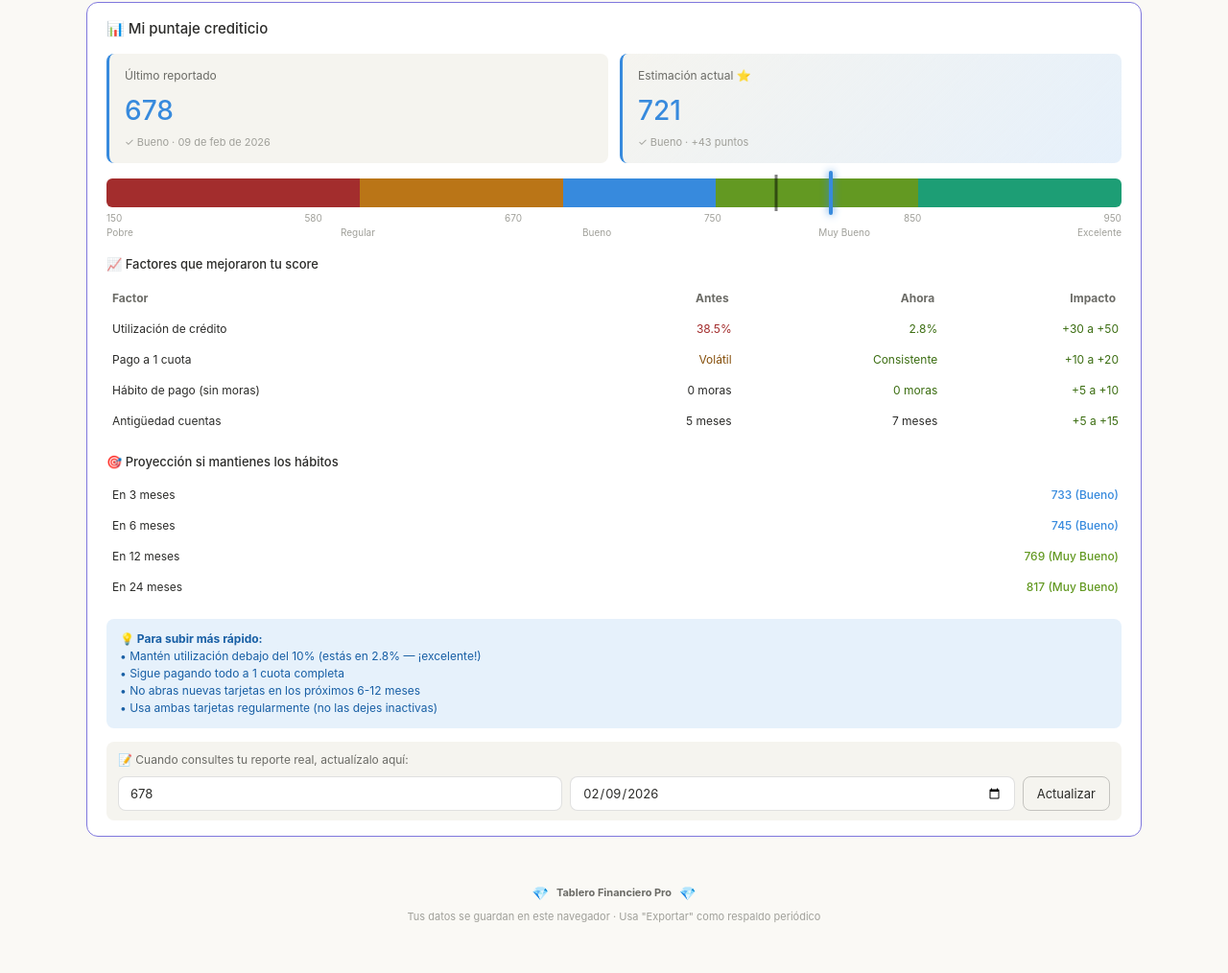
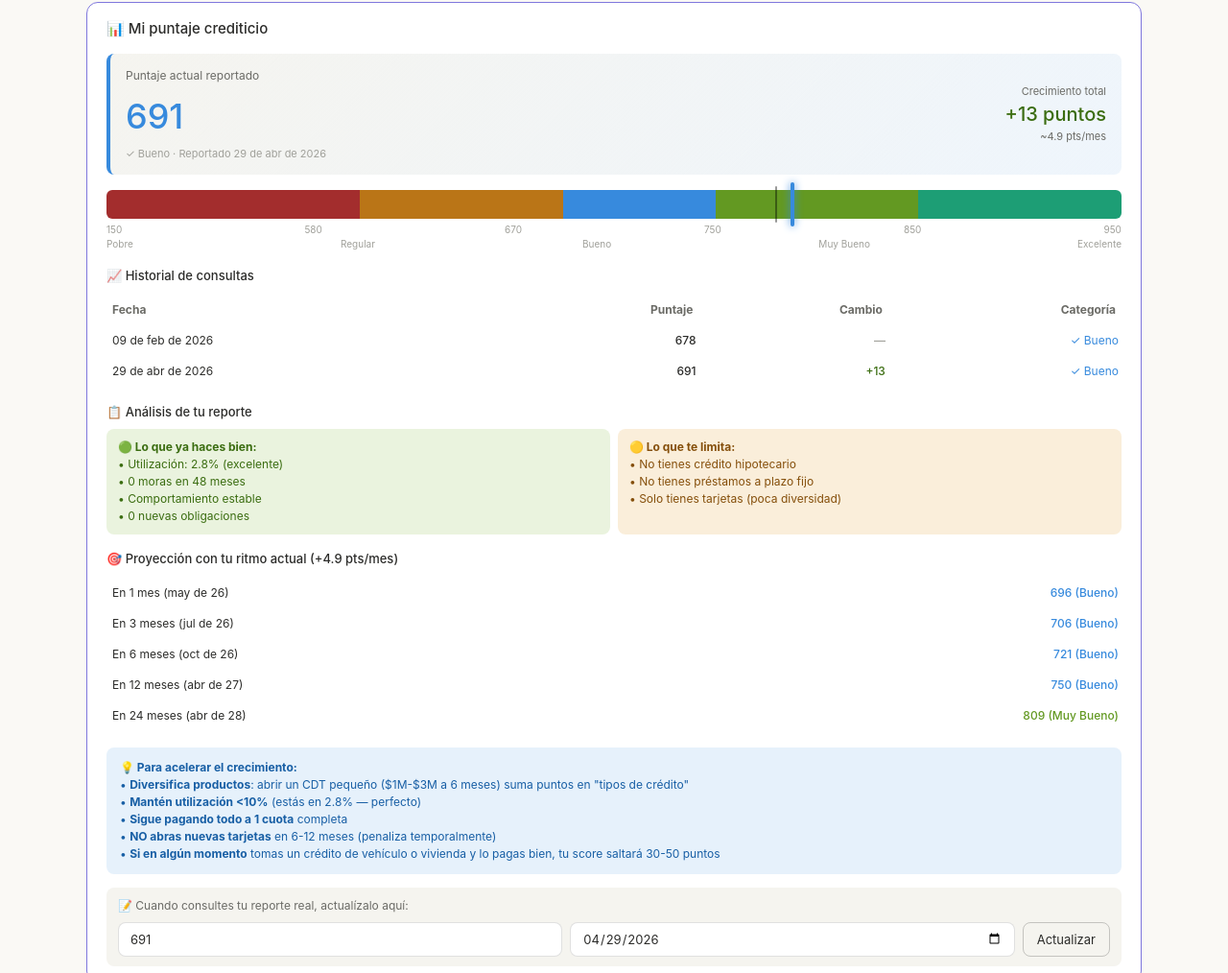
Before and after one commit to Cristiancc11/mis-finanzas, a plain HTML site: page index.html in a window 1280 px wide. Shown: the part 2641-3655 px from the top of the page at 96% size. Drawn offline with nearby package versions, Linux system fonts and the light colour scheme.

Commit message:
Update index.html

```diff
--- a/index.html
+++ b/index.html
@@ -967,7 +967,7 @@
 
 <script>
 (function() {
-  const STORAGE_KEY = 'finance-dashboard-cristian-v17';
+  const STORAGE_KEY = 'finance-dashboard-cristian-v18';
 
   const CATEGORIES = [
     // FIJOS NO NEGOCIABLES
@@ -1049,10 +1049,11 @@
     transactions: {},
     extraIncomes: {},
     creditScore: {
-      lastReported: 678,
-      lastReportedDate: '2026-02-09',
+      lastReported: 691,
+      lastReportedDate: '2026-04-29',
       history: [
-        { date: '2026-02-09', score: 678, source: 'DataCrédito' }
+        { date: '2026-02-09', score: 678, source: 'DataCrédito' },
+        { date: '2026-04-29', score: 691, source: 'DataCrédito' }
       ]
     }
   };
@@ -2143,27 +2144,23 @@
     const c = document.getElementById('credit-score-content');
     if (!c) return;
 
-    const cs = state.creditScore || { lastReported: 678, lastReportedDate: '2026-02-09', history: [] };
-    const lastScore = cs.lastReported || 678;
-    const lastDate = cs.lastReportedDate ? new Date(cs.lastReportedDate + 'T00:00:00') : new Date('2026-02-09');
-    const today = new Date();
-    const monthsPassed = Math.max(0, Math.floor((today - lastDate) / (1000 * 60 * 60 * 24 * 30)));
-
-    // Calcular utilización actual
-    const debt = totalDebt();
-    const limit = totalLimit();
-    const util = limit > 0 ? (debt / limit) * 100 : 0;
-
-    // Mejora estimada según factores
-    let improvement = 0;
-    if (util < 10) improvement += 35;
-    else if (util < 30) improvement += 15;
-    if (monthsPassed >= 1) improvement += monthsPassed * 4;
-    improvement = Math.min(improvement, 100); // máximo +100 desde último reporte
-
-    const estimatedScore = Math.min(850, lastScore + improvement);
-
-    // Categoría
+    const cs = state.creditScore || { lastReported: 691, lastReportedDate: '2026-04-29', history: [] };
+    const lastScore = cs.lastReported || 691;
+    const lastDate = cs.lastReportedDate ? new Date(cs.lastReportedDate + 'T00:00:00') : new Date();
+    const history = (cs.history || []).slice().sort((a, b) => a.date.localeCompare(b.date));
+
+    // Calcular tasa de mejora real basada en historial
+    let pointsPerMonth = 5; // valor por defecto
+    let totalGrowth = 0;
+    if (history.length >= 2) {
+      const first = history[0];
+      const last = history[history.length - 1];
+      const daysDiff = (new Date(last.date) - new Date(first.date)) / (1000 * 60 * 60 * 24);
+      const monthsDiff = daysDiff / 30;
+      totalGrowth = last.score - first.score;
+      if (monthsDiff > 0) pointsPerMonth = totalGrowth / monthsDiff;
+    }
+
     function getCategory(score) {
       if (score >= 850) return { label: 'Excelente', color: '#1D9E75', icon: '🌟' };
       if (score >= 751) return { label: 'Muy Bueno', color: '#639922', icon: '✨' };
@@ -2171,62 +2168,115 @@
       if (score >= 580) return { label: 'Regular', color: '#BA7517', icon: '⚠️' };
       return { label: 'Pobre', color: '#A32D2D', icon: '🔴' };
     }
-    const cat = getCategory(estimatedScore);
-    const lastCat = getCategory(lastScore);
+    const cat = getCategory(lastScore);
 
     // Posición en barra (150-950)
     const minS = 150, maxS = 950;
     const lastPos = ((lastScore - minS) / (maxS - minS)) * 100;
-    const estPos = ((estimatedScore - minS) / (maxS - minS)) * 100;
+
+    // Calcular utilización actual
+    const debt = totalDebt();
+    const limit = totalLimit();
+    const util = limit > 0 ? (debt / limit) * 100 : 0;
 
     let h = '';
-    h += `<div style="display: grid; grid-template-columns: repeat(auto-fit, minmax(200px, 1fr)); gap: 12px; margin-bottom: 16px;">`;
-    h += `<div class="metric-card" style="border-left: 3px solid ${lastCat.color};"><div class="metric-label">Último reportado</div><div class="metric-value" style="font-size: 28px; color: ${lastCat.color};">${lastScore}</div><div class="metric-sub">${lastCat.icon} ${lastCat.label} · ${lastDate.toLocaleDateString('es-CO', {day: '2-digit', month: 'short', year: 'numeric'})}</div></div>`;
-    h += `<div class="metric-card" style="border-left: 3px solid ${cat.color}; background: linear-gradient(135deg, var(--bg-secondary), ${cat.color}20);"><div class="metric-label">Estimación actual ⭐</div><div class="metric-value" style="font-size: 28px; color: ${cat.color};">${estimatedScore}</div><div class="metric-sub">${cat.icon} ${cat.label} · +${improvement} puntos</div></div>`;
+
+    // Header con puntaje principal
+    h += `<div class="metric-card" style="border-left: 4px solid ${cat.color}; background: linear-gradient(135deg, var(--bg-secondary), ${cat.color}15); margin-bottom: 14px;">`;
+    h += `<div style="display: flex; justify-content: space-between; align-items: center; flex-wrap: wrap; gap: 12px;">`;
+    h += `<div>`;
+    h += `<div class="metric-label">Puntaje actual reportado</div>`;
+    h += `<p class="metric-value" style="font-size: 36px; color: ${cat.color}; margin: 4px 0;">${lastScore}</p>`;
+    h += `<div class="metric-sub">${cat.icon} ${cat.label} · Reportado ${lastDate.toLocaleDateString('es-CO', {day: '2-digit', month: 'short', year: 'numeric'})}</div>`;
     h += `</div>`;
-
-    // Barra visual escalada
+    if (totalGrowth > 0) {
+      h += `<div style="text-align: right;">`;
+      h += `<div style="font-size: 11px; color: var(--text-secondary);">Crecimiento total</div>`;
+      h += `<div style="font-size: 20px; color: var(--success-text); font-weight: 500;">+${totalGrowth} puntos</div>`;
+      h += `<div style="font-size: 11px; color: var(--text-secondary);">~${pointsPerMonth.toFixed(1)} pts/mes</div>`;
+      h += `</div>`;
+    }
+    h += `</div></div>`;
+
+    // Barra visual
     h += `<div style="margin: 16px 0;">`;
     h += `<div style="position: relative; height: 30px; background: linear-gradient(to right, #A32D2D 0%, #A32D2D 25%, #BA7517 25%, #BA7517 45%, #378ADD 45%, #378ADD 60%, #639922 60%, #639922 80%, #1D9E75 80%, #1D9E75 100%); border-radius: 6px;">`;
-    h += `<div style="position: absolute; top: -4px; left: ${lastPos}%; width: 3px; height: 38px; background: rgba(0,0,0,0.5); transform: translateX(-50%);" title="Febrero: ${lastScore}"></div>`;
-    h += `<div style="position: absolute; top: -8px; left: ${estPos}%; width: 4px; height: 46px; background: ${cat.color}; transform: translateX(-50%); border-radius: 2px; box-shadow: 0 0 8px ${cat.color};" title="Estimado: ${estimatedScore}"></div>`;
+
+    // Marcadores históricos
+    history.forEach((h_item, idx) => {
+      const pos = ((h_item.score - minS) / (maxS - minS)) * 100;
+      const isLast = idx === history.length - 1;
+      const size = isLast ? 4 : 2;
+      const height = isLast ? 46 : 38;
+      const offset = isLast ? -8 : -4;
+      const color = isLast ? cat.color : 'rgba(0,0,0,0.4)';
+      const shadow = isLast ? `box-shadow: 0 0 8px ${cat.color};` : '';
+      h += `<div style="position: absolute; top: ${offset}px; left: ${pos}%; width: ${size}px; height: ${height}px; background: ${color}; transform: translateX(-50%); border-radius: 2px; ${shadow}" title="${h_item.date}: ${h_item.score}"></div>`;
+    });
+
     h += `</div>`;
     h += `<div style="display: flex; justify-content: space-between; font-size: 10px; color: var(--text-tertiary); margin-top: 4px;"><span>150</span><span>580</span><span>670</span><span>750</span><span>850</span><span>950</span></div>`;
     h += `<div style="display: flex; justify-content: space-between; font-size: 10px; color: var(--text-tertiary);"><span>Pobre</span><span>Regular</span><span>Bueno</span><span>Muy Bueno</span><span>Excelente</span></div>`;
     h += `</div>`;
 
-    // Análisis de factores
-    h += `<div style="margin-top: 16px;">`;
-    h += `<p style="font-size: 13px; font-weight: 500; margin: 0 0 8px;">📈 Factores que mejoraron tu score</p>`;
+    // Histórico
+    if (history.length > 0) {
+      h += `<p style="font-size: 13px; font-weight: 500; margin: 16px 0 8px;">📈 Historial de consultas</p>`;
+      h += `<table style="width: 100%; font-size: 12px;">`;
+      h += `<thead><tr style="border-bottom: 0.5px solid var(--border);"><th style="text-align: left; padding: 6px 4px; color: var(--text-secondary);">Fecha</th><th style="text-align: right; padding: 6px 4px; color: var(--text-secondary);">Puntaje</th><th style="text-align: right; padding: 6px 4px; color: var(--text-secondary);">Cambio</th><th style="text-align: right; padding: 6px 4px; color: var(--text-secondary);">Categoría</th></tr></thead>`;
+      history.forEach((h_item, idx) => {
+        const change = idx > 0 ? h_item.score - history[idx-1].score : null;
+        const itemCat = getCategory(h_item.score);
+        const dateF = new Date(h_item.date).toLocaleDateString('es-CO', { day: '2-digit', month: 'short', year: 'numeric' });
+        const changeStr = change === null ? '—' : (change >= 0 ? `+${change}` : change);
+        const changeColor = change === null ? 'var(--text-tertiary)' : (change > 0 ? 'var(--success-text)' : 'var(--danger-text)');
+        h += `<tr style="border-top: 0.5px solid var(--border);"><td style="padding: 6px 4px;">${dateF}</td><td style="text-align: right; font-weight: 500;">${h_item.score}</td><td style="text-align: right; color: ${changeColor}; font-weight: 500;">${changeStr}</td><td style="text-align: right; color: ${itemCat.color};">${itemCat.icon} ${itemCat.label}</td></tr>`;
+      });
+      h += `</table>`;
+    }
+
+    // Análisis del último reporte (29/04/2026)
+    h += `<p style="font-size: 13px; font-weight: 500; margin: 16px 0 8px;">📋 Análisis de tu reporte</p>`;
+    h += `<div style="display: grid; grid-template-columns: 1fr 1fr; gap: 8px; font-size: 12px;">`;
+    h += `<div style="padding: 10px 12px; background: var(--success-bg); color: var(--success-text); border-radius: var(--radius-md);">`;
+    h += `<strong>🟢 Lo que ya haces bien:</strong><br>`;
+    h += `• Utilización: ${util.toFixed(1)}% (excelente)<br>`;
+    h += `• 0 moras en 48 meses<br>`;
+    h += `• Comportamiento estable<br>`;
+    h += `• 0 nuevas obligaciones`;
+    h += `</div>`;
+    h += `<div style="padding: 10px 12px; background: var(--warning-bg); color: var(--warning-text); border-radius: var(--radius-md);">`;
+    h += `<strong>🟡 Lo que te limita:</strong><br>`;
+    h += `• No tienes crédito hipotecario<br>`;
+    h += `• No tienes préstamos a plazo fijo<br>`;
+    h += `• Solo tienes tarjetas (poca diversidad)`;
+    h += `</div>`;
+    h += `</div>`;
+
+    // Proyección basada en tendencia REAL
+    h += `<p style="font-size: 13px; font-weight: 500; margin: 16px 0 8px;">🎯 Proyección con tu ritmo actual (+${pointsPerMonth.toFixed(1)} pts/mes)</p>`;
     h += `<table style="width: 100%; font-size: 12px;">`;
-    h += `<thead><tr style="border-bottom: 0.5px solid var(--border);"><th style="text-align: left; padding: 6px 4px; color: var(--text-secondary);">Factor</th><th style="text-align: right; padding: 6px 4px; color: var(--text-secondary);">Antes</th><th style="text-align: right; padding: 6px 4px; color: var(--text-secondary);">Ahora</th><th style="text-align: right; padding: 6px 4px; color: var(--text-secondary);">Impacto</th></tr></thead>`;
-    h += `<tr style="border-top: 0.5px solid var(--border);"><td style="padding: 6px 4px;">Utilización de crédito</td><td style="text-align: right; color: var(--danger-text);">38.5%</td><td style="text-align: right; color: var(--success-text);">${util.toFixed(1)}%</td><td style="text-align: right; color: var(--success-text);">+30 a +50</td></tr>`;
-    h += `<tr style="border-top: 0.5px solid var(--border);"><td style="padding: 6px 4px;">Pago a 1 cuota</td><td style="text-align: right; color: var(--warning-text);">Volátil</td><td style="text-align: right; color: var(--success-text);">Consistente</td><td style="text-align: right; color: var(--success-text);">+10 a +20</td></tr>`;
-    h += `<tr style="border-top: 0.5px solid var(--border);"><td style="padding: 6px 4px;">Hábito de pago (sin moras)</td><td style="text-align: right;">0 moras</td><td style="text-align: right; color: var(--success-text);">0 moras</td><td style="text-align: right; color: var(--success-text);">+5 a +10</td></tr>`;
-    h += `<tr style="border-top: 0.5px solid var(--border);"><td style="padding: 6px 4px;">Antigüedad cuentas</td><td style="text-align: right;">5 meses</td><td style="text-align: right;">${5 + monthsPassed} meses</td><td style="text-align: right; color: var(--success-text);">+5 a +15</td></tr>`;
-    h += `</table>`;
-    h += `</div>`;
-
-    // Proyección
-    h += `<p style="font-size: 13px; font-weight: 500; margin: 16px 0 8px;">🎯 Proyección si mantienes los hábitos</p>`;
-    h += `<table style="width: 100%; font-size: 12px;">`;
-    [3, 6, 12, 24].forEach(m => {
-      const proj = Math.min(820, estimatedScore + m * 4);
+    [1, 3, 6, 12, 24].forEach(m => {
+      const proj = Math.min(820, Math.round(lastScore + m * pointsPerMonth));
       const projCat = getCategory(proj);
-      h += `<tr style="border-top: 0.5px solid var(--border);"><td style="padding: 6px 4px;">En ${m} meses</td><td style="text-align: right; color: ${projCat.color}; font-weight: 500;">${proj} (${projCat.label})</td></tr>`;
+      const futureDate = new Date();
+      futureDate.setMonth(futureDate.getMonth() + m);
+      const dateLabel = futureDate.toLocaleDateString('es-CO', { month: 'short', year: '2-digit' });
+      h += `<tr style="border-top: 0.5px solid var(--border);"><td style="padding: 6px 4px;">En ${m} mes${m > 1 ? 'es' : ''} (${dateLabel})</td><td style="text-align: right; color: ${projCat.color}; font-weight: 500;">${proj} (${projCat.label})</td></tr>`;
     });
     h += `</table>`;
 
-    // Tips para subir más
+    // Tips para acelerar
     h += `<div style="margin-top: 16px; padding: 12px 14px; background: var(--info-bg); border-radius: var(--radius-md); font-size: 12px; color: var(--info-text);">`;
-    h += `<strong>💡 Para subir más rápido:</strong><br>`;
-    h += `• Mantén utilización debajo del 10% (estás en ${util.toFixed(1)}% — ¡excelente!)<br>`;
-    h += `• Sigue pagando todo a 1 cuota completa<br>`;
-    h += `• No abras nuevas tarjetas en los próximos 6-12 meses<br>`;
-    h += `• Usa ambas tarjetas regularmente (no las dejes inactivas)`;
+    h += `<strong>💡 Para acelerar el crecimiento:</strong><br>`;
+    h += `• <strong>Diversifica productos</strong>: abrir un CDT pequeño ($1M-$3M a 6 meses) suma puntos en "tipos de crédito"<br>`;
+    h += `• <strong>Mantén utilización <10%</strong> (estás en ${util.toFixed(1)}% — perfecto)<br>`;
+    h += `• <strong>Sigue pagando todo a 1 cuota</strong> completa<br>`;
+    h += `• <strong>NO abras nuevas tarjetas</strong> en 6-12 meses (penaliza temporalmente)<br>`;
+    h += `• <strong>Si en algún momento</strong> tomas un crédito de vehículo o vivienda y lo pagas bien, tu score saltará 30-50 puntos`;
     h += `</div>`;
 
-    // Actualizar puntaje real
+    // Actualizar
     h += `<div style="margin-top: 14px; padding: 10px 12px; background: var(--bg-secondary); border-radius: var(--radius-md);">`;
     h += `<p style="font-size: 12px; color: var(--text-secondary); margin: 0 0 8px;">📝 Cuando consultes tu reporte real, actualízalo aquí:</p>`;
     h += `<div style="display: grid; grid-template-columns: 1fr 1fr auto; gap: 8px;">`;
```
